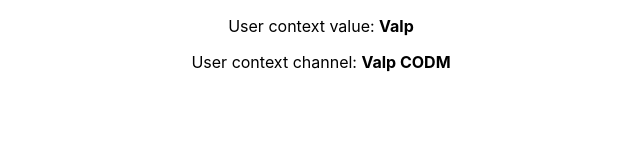
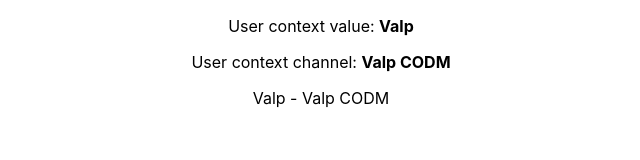
Before and after one commit to vapinedo/React-HooksCodevolution, a React (Create React App) app: page / in a window 1280 px wide. Shown: the top 160 px of the page, without its empty margins (319-959 px from the left). Built offline with nearby package versions, Linux system fonts and the light colour scheme.

Commit message:
[ADD] useContext Hook Part 3

```diff
--- a/src/components/03-context/ComponentE.js
+++ b/src/components/03-context/ComponentE.js
@@ -1,9 +1,17 @@
-import React from 'react'
+import React, { useContext } from 'react'
 import { ComponentF } from './ComponentF'
+import { UserContext, ChannelContext } from '../../App'
 
 const ComponentE = () => {
+
+    const user = useContext(UserContext)
+    const channel = useContext(ChannelContext)
+
     return (
-        <ComponentF />
+        <div>
+            <ComponentF />
+            {user} - {channel}
+        </div>
     )
 }
 
```
